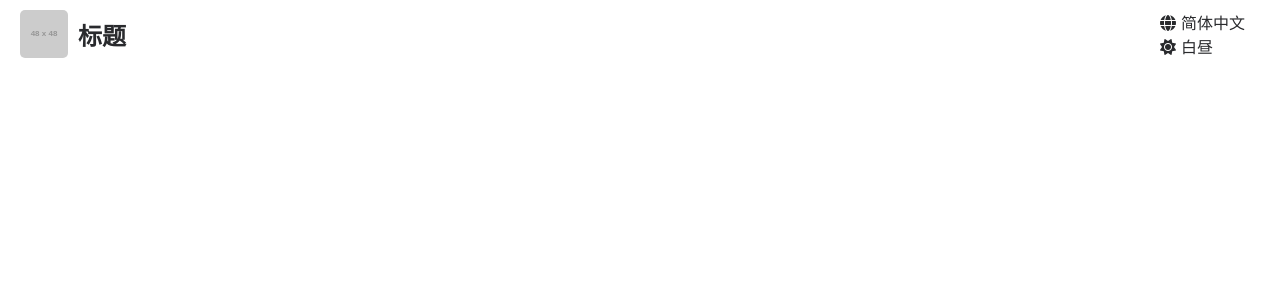
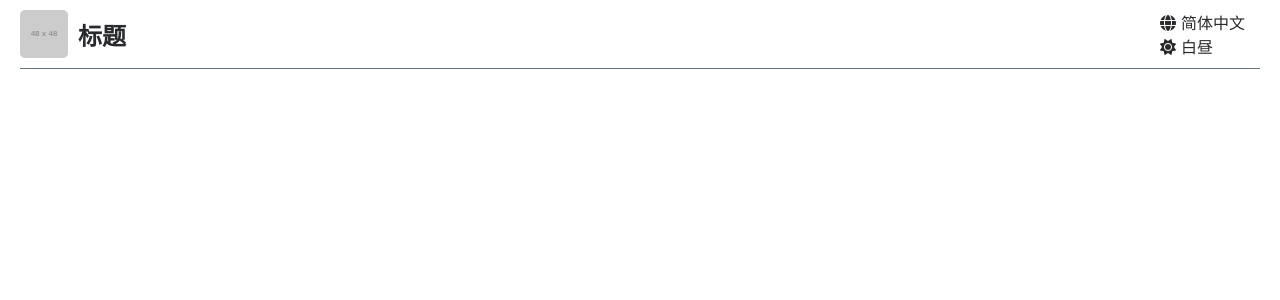
Before and after one commit to Erhai-lake/uncle_first, a Vue app: page / in a window 1280 px wide. Shown: the top 300 px of the page. Built offline with nearby package versions, Linux system fonts and the light colour scheme.

Commit message:
feat(nav): 添加导航栏分割线并优化样式
- 在导航栏中添加了分割线元素
- 更新了主题样式文件，增加边框颜色变量
- 调整了 logo 容器的底部间距
- 统一了代码中的引号使用规范
- 更新 README 文件，完善项目需求清单结构

```diff
--- a/src/assets/styles/theme.less
+++ b/src/assets/styles/theme.less
@@ -9,6 +9,8 @@
     --background-color: #FFFFFF;
     // 文字颜色
     --text-color: #292A2D;
+    // 边框颜色
+    --border-color: #6C787F;
 }
 
 [data-theme="dark"] {
@@ -22,6 +24,8 @@
     --background-color: #292A2D;
     // 文字颜色
     --text-color: #E4E4E7;
+    // 边框颜色
+    --border-color: #b9bdbe;
 }
 
 * {
--- a/src/components/NavigationBar.vue
+++ b/src/components/NavigationBar.vue
@@ -26,14 +26,15 @@ const switchTheme = () => {
 			<div class="controls">
 				<div @click="switchLanguage">
 					<i class="fa-solid fa-globe"></i>
-					<span>{{ I18N === 'zh-CN' ? "简体中文" : "English" }}</span>
+					<span>{{ I18N === "zh-CN" ? "简体中文" : "English" }}</span>
 				</div>
 				<div @click="switchTheme">
 					<i :class="{'fas fa-sun light-icon': THEME === 'light', 'fas fa-moon dark-icon': THEME === 'dark'}"></i>
-					<span>{{ THEME === 'light' ? $t('theme.light') : $t('theme.dark') }}</span>
+					<span>{{ THEME === "light" ? $t("theme.light") : $t("theme.dark") }}</span>
 				</div>
 			</div>
 		</div>
+		<div class="hr"></div>
 	</div>
 </template>
 
@@ -49,6 +50,7 @@ const switchTheme = () => {
 }
 
 .logo-container {
+	margin-bottom: 10px;
 	display: grid;
 	grid-template-columns: 48px auto 1fr 100px;
 	align-items: center;
@@ -78,4 +80,8 @@ const switchTheme = () => {
 		}
 	}
 }
+
+.hr{
+	border-bottom: 1px solid var(--border-color);
+}
 </style>
```
Also changed, not shown: 1 other file (tests, documents, lock files or other folders).
